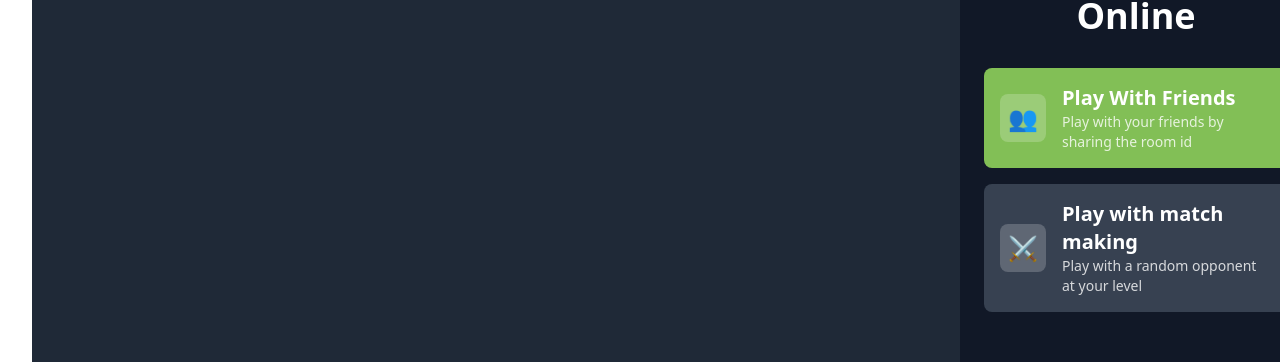
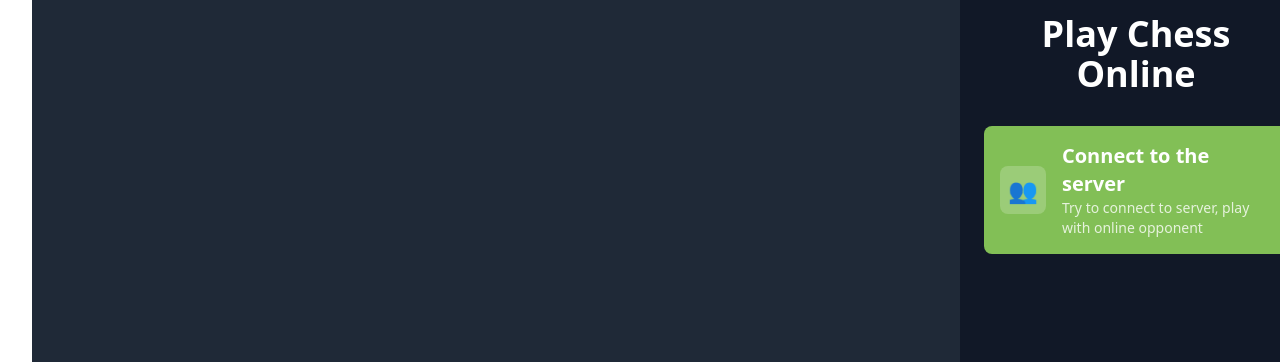
Before and after one commit to ShowGa/Play-Chess, a React (Vite) app in the folder client/: page / in a window 1280 px wide. Shown: the part 298-660 px from the top of the page. Built offline with nearby package versions, Linux system fonts and the light colour scheme; no server answers; the HTML template or start-up script is replaced by a standard one.

Commit message:
<feat> create connect to server button and feature (reduce server loading by user expreience)

```diff
--- a/client/src/pages/Home.tsx
+++ b/client/src/pages/Home.tsx
@@ -1,8 +1,28 @@
+import { useEffect, useState } from "react";
 import { Chessboard } from "react-chessboard";
 import toast from "react-hot-toast";
 import { Link } from "react-router-dom";
+import socket from "../socket/socket";
 
 const Home = () => {
+  const [socketConnected, setSocketConnected] = useState(socket.connected);
+
+  const handleConnectSocketServer = () => {
+    socket.connect();
+  };
+
+  useEffect(() => {
+    socket.on("connect", () => {
+      setSocketConnected(true);
+
+      toast.success("Connect to server successfully");
+    });
+
+    return () => {
+      socket.off("connect");
+    };
+  }, []);
+
   return (
     <div className="py-10 pl-[15rem] min-h-[100vh] h-1 bg-gray-800">
       <div className="flex gap-4 h-full w-full">
@@ -19,6 +39,27 @@ const Home = () => {
           </h1>
 
           <div className="flex flex-col gap-4">
+            {!socketConnected && (
+              <button
+                className="flex items-center bg-[#82bf56] hover:bg-[#75ad4d] text-white p-4 rounded-lg transition-colors"
+                onClick={handleConnectSocketServer}
+              >
+                <div className="bg-white/20 p-2 rounded-lg mr-4">
+                  <span className="text-2xl">👥</span>
+                </div>
+                <div className="text-left">
+                  <div className="text-xl font-semibold">
+                    Connect to the server
+                  </div>
+                  <div className="text-sm text-white/80">
+                    Try to connect to server, play with online opponent
+                  </div>
+                </div>
+              </button>
+            )}
+
+            {socketConnected && (
+              <>
                 <Link
                   to="/playing-chess-friends"
                   className="flex items-center bg-[#82bf56] hover:bg-[#75ad4d] text-white p-4 rounded-lg transition-colors"
@@ -27,13 +68,14 @@ const Home = () => {
                     <span className="text-2xl">👥</span>
                   </div>
                   <div className="text-left">
-                <div className="text-xl font-semibold">Play With Friends</div>
+                    <div className="text-xl font-semibold">
+                      Play With Friends
+                    </div>
                     <div className="text-sm text-white/80">
                       Play with your friends by sharing the room id
                     </div>
                   </div>
                 </Link>
-
                 <Link
                   onClick={() => {
                     toast("Feature releasing soon...", {
@@ -54,7 +96,9 @@ const Home = () => {
                       Play with a random opponent at your level
                     </div>
                   </div>
-            </Link>
+                </Link>{" "}
+              </>
+            )}
           </div>
         </div>
       </div>
--- a/client/src/socket/socket.ts
+++ b/client/src/socket/socket.ts
@@ -3,7 +3,9 @@ import SocketIO from "socket.io-client";
 
 const API_URL = import.meta.env.VITE_API_URL;
 
-const socket = SocketIO(API_URL || "http://localhost:8080");
+const socket = SocketIO(API_URL || "http://localhost:8080", {
+  autoConnect: false,
+});
 
 socket.on("connect_error", () => {
   toast.error("Server is now shut down");
```
Lines whose indentation alone changed are shown as unchanged.
